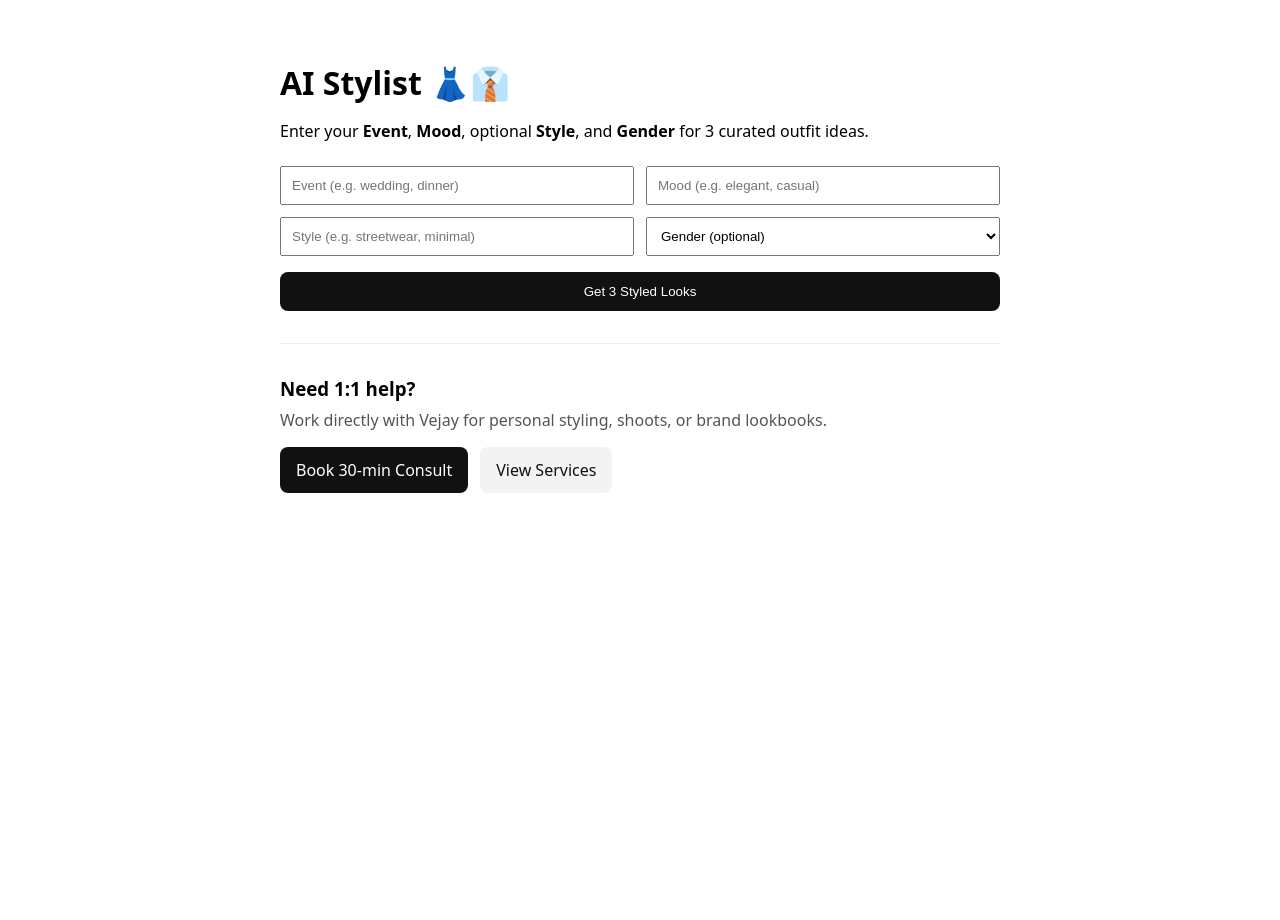
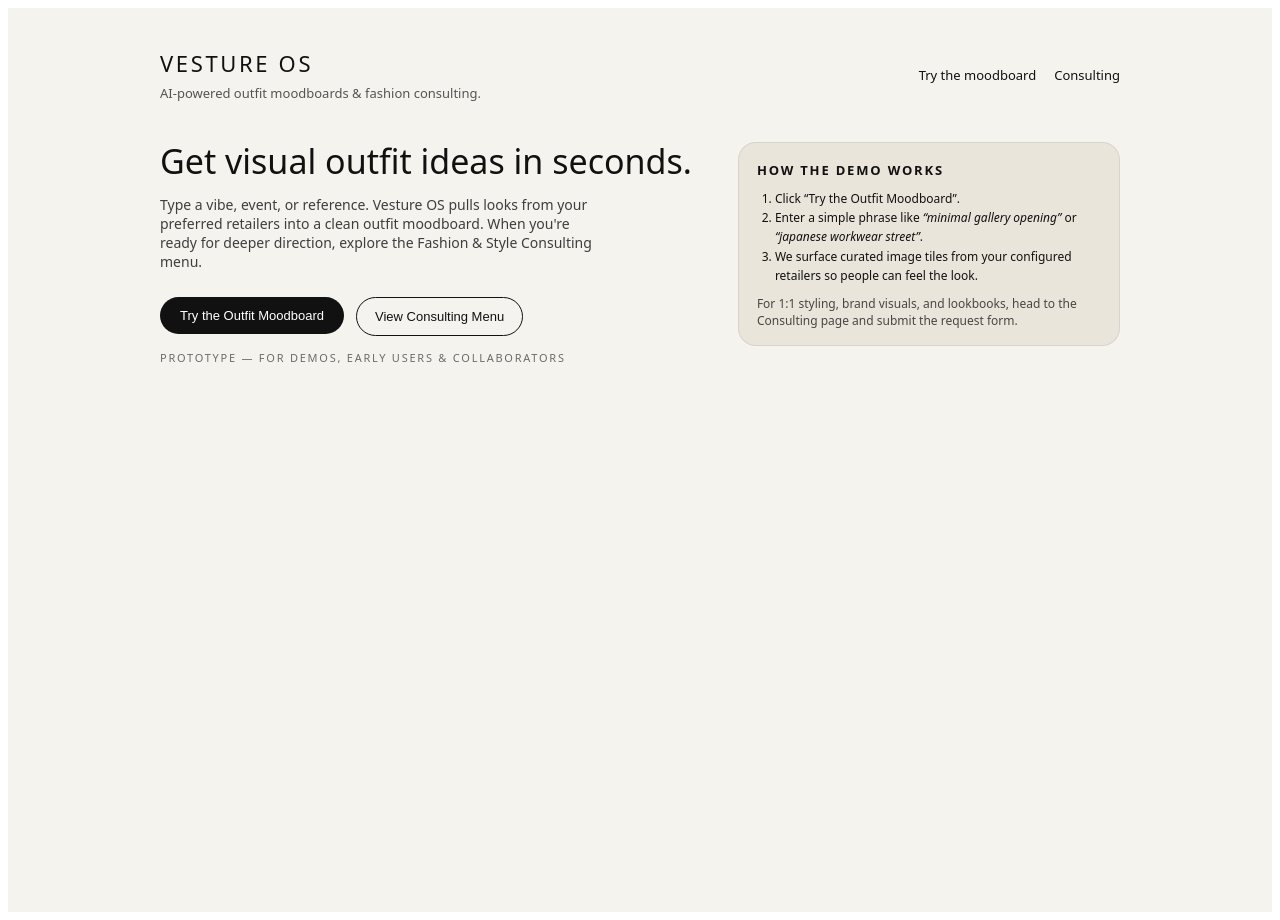
Before and after one commit to vejay650/vesture-os-mvp, a Next.js app: page / in a window 1280 px wide. Before the commit the page ends 800 px from the top, so only its background shows below. Built offline with nearby package versions, Linux system fonts and the light colour scheme.

Commit message:
Update index.tsx

```diff
--- a/pages/index.tsx
+++ b/pages/index.tsx
@@ -1,160 +1,210 @@
 // pages/index.tsx
-import { useState } from "react";
 import Link from "next/link";
 
 export default function Home() {
-  const [event, setEvent] = useState("");
-  const [mood, setMood] = useState("");
-  const [style, setStyle] = useState("");
-  const [gender, setGender] = useState("");
-  const [suggestions, setSuggestions] = useState<string[]>([]);
-  const [loading, setLoading] = useState(false);
-  const [error, setError] = useState("");
-
-  const handleSubmit = async (e: React.FormEvent) => {
-    e.preventDefault();
-    setLoading(true);
-    setError("");
-    setSuggestions([]);
-
-    try {
-      const res = await fetch("/api/curate", {
-        method: "POST",
-        headers: { "Content-Type": "application/json" },
-        body: JSON.stringify({ event, mood, style, gender }),
-      });
-
-      const data = await res.json();
-
-      if (!res.ok) {
-        setError(data?.error || "Something went wrong.");
-      } else {
-        setSuggestions(Array.isArray(data?.suggestions) ? data.suggestions : []);
-      }
-    } catch {
-      setError("Failed to reach server.");
-    } finally {
-      setLoading(false);
-    }
-  };
-
   return (
     <main
       style={{
-        padding: "2rem",
-        fontFamily: "system-ui, -apple-system, Segoe UI, Roboto, sans-serif",
-        maxWidth: 720,
-        margin: "0 auto",
+        minHeight: "100vh",
+        padding: "40px 24px 64px",
+        fontFamily: "system-ui, -apple-system, BlinkMacSystemFont, sans-serif",
+        background: "#F5F3EE",
+        color: "#111",
+        display: "flex",
+        flexDirection: "column",
+        alignItems: "center",
       }}
     >
-      <h1 style={{ marginBottom: 8 }}>AI Stylist 👗👔</h1>
-      <p style={{ marginBottom: 24 }}>
-        Enter your <strong>Event</strong>, <strong>Mood</strong>, optional{" "}
-        <strong>Style</strong>, and <strong>Gender</strong> for 3 curated outfit ideas.
+      {/* Brand */}
+      <header
+        style={{
+          width: "100%",
+          maxWidth: 960,
+          display: "flex",
+          justifyContent: "space-between",
+          alignItems: "center",
+          marginBottom: 40,
+        }}
+      >
+        <div>
+          <div
+            style={{
+              fontSize: 22,
+              fontWeight: 500,
+              letterSpacing: "0.12em",
+              textTransform: "uppercase",
+            }}
+          >
+            VESTURE OS
+          </div>
+          <p
+            style={{
+              margin: "6px 0 0",
+              fontSize: 13,
+              opacity: 0.7,
+            }}
+          >
+            AI-powered outfit moodboards & fashion consulting.
+          </p>
+        </div>
+
+        <nav
+          style={{
+            display: "flex",
+            gap: 18,
+            fontSize: 13,
+          }}
+        >
+          <Link href="/results?mode=moodboard" style={{ textDecoration: "none", color: "#111" }}>
+            Try the moodboard
+          </Link>
+          <Link href="/consult" style={{ textDecoration: "none", color: "#111" }}>
+            Consulting
+          </Link>
+        </nav>
+      </header>
+
+      {/* Hero */}
+      <section
+        style={{
+          width: "100%",
+          maxWidth: 960,
+          display: "grid",
+          gridTemplateColumns: "minmax(0, 2fr) minmax(260px, 1.4fr)",
+          gap: 32,
+          alignItems: "flex-start",
+        }}
+      >
+        <div>
+          <h1
+            style={{
+              fontSize: "34px",
+              lineHeight: 1.15,
+              fontWeight: 500,
+              margin: 0,
+            }}
+          >
+            Get visual outfit ideas in seconds.
+          </h1>
+          <p
+            style={{
+              marginTop: 14,
+              fontSize: 14,
+              maxWidth: 440,
+              opacity: 0.8,
+            }}
+          >
+            Type a vibe, event, or reference. Vesture OS pulls looks from your
+            preferred retailers into a clean outfit moodboard. When you&apos;re
+            ready for deeper direction, explore the Fashion &amp; Style
+            Consulting menu.
           </p>
 
-      <form
-        onSubmit={handleSubmit}
-        style={{ display: "grid", gap: 12, gridTemplateColumns: "1fr 1fr" }}
+          {/* Primary CTA buttons */}
+          <div
+            style={{
+              display: "flex",
+              flexWrap: "wrap",
+              gap: 12,
+              marginTop: 26,
+            }}
           >
-        <input
-          placeholder="Event (e.g. wedding, dinner)"
-          value={event}
-          onChange={(e) => setEvent(e.target.value)}
-          required
-          style={{ padding: "10px", gridColumn: "1 / span 1" }}
-        />
-        <input
-          placeholder="Mood (e.g. elegant, casual)"
-          value={mood}
-          onChange={(e) => setMood(e.target.value)}
-          required
-          style={{ padding: "10px", gridColumn: "2 / span 1" }}
-        />
-        <input
-          placeholder="Style (e.g. streetwear, minimal)"
-          value={style}
-          onChange={(e) => setStyle(e.target.value)}
-          style={{ padding: "10px", gridColumn: "1 / span 1" }}
-        />
-        <select
-          value={gender}
-          onChange={(e) => setGender(e.target.value)}
-          style={{ padding: "10px", gridColumn: "2 / span 1" }}
-        >
-          <option value="">Gender (optional)</option>
-          <option value="men's">Men’s</option>
-          <option value="women's">Women’s</option>
-          <option value="unisex">Unisex</option>
-        </select>
-
+            <Link href="/results?mode=moodboard">
               <button
-          type="submit"
-          disabled={loading}
                 style={{
-            padding: "12px 16px",
+                  padding: "11px 20px",
+                  borderRadius: 999,
+                  border: "none",
                   background: "#111",
                   color: "#fff",
-            border: "none",
+                  fontSize: 13,
                   cursor: "pointer",
-            gridColumn: "1 / span 2",
-            marginTop: 4,
-            borderRadius: 8,
                 }}
               >
-          {loading ? "Styling..." : "Get 3 Styled Looks"}
+                Try the Outfit Moodboard
               </button>
-      </form>
+            </Link>
 
-      {error && <p style={{ color: "crimson", marginTop: 16 }}>{error}</p>}
-
-      {suggestions.length > 0 && (
-        <section style={{ marginTop: 24 }}>
-          <h3 style={{ marginBottom: 8 }}>Suggested Outfits</h3>
-          <ol style={{ paddingLeft: 18, lineHeight: 1.6 }}>
-            {suggestions.map((s, i) => (
-              <li key={i}>{s}</li>
-            ))}
-          </ol>
-        </section>
-      )}
-
-      {/* Consulting CTA */}
-      <hr style={{ margin: "32px 0", border: 0, borderTop: "1px solid #eee" }} />
-      <section style={{ display: "grid", gap: 8 }}>
-        <h3 style={{ margin: 0 }}>Need 1:1 help?</h3>
-        <p style={{ margin: 0, color: "#555" }}>
-          Work directly with Vejay for personal styling, shoots, or brand lookbooks.
-        </p>
-        <div style={{ display: "flex", gap: 12, marginTop: 8 }}>
-          <Link href="/consult" legacyBehavior>
-            <a
-  href="/consult#book"
+            <Link href="/consult">
+              <button
                 style={{
-    padding: "12px 16px",
-    background: "#111",
-    color: "#fff",
-    borderRadius: 8,
-    textDecoration: "none",
+                  padding: "11px 18px",
+                  borderRadius: 999,
+                  border: "1px solid #111",
+                  background: "transparent",
+                  color: "#111",
+                  fontSize: 13,
+                  cursor: "pointer",
                 }}
               >
-  Book 30-min Consult
-</a>
+                View Consulting Menu
+              </button>
+            </Link>
+          </div>
 
-          </Link>
-          <Link href="/consult" legacyBehavior>
-            <a
+          {/* Social proof-ish line */}
+          <p
             style={{
-                padding: "12px 16px",
-                background: "#f3f3f3",
-                color: "#111",
-                borderRadius: 8,
-                textDecoration: "none",
+              marginTop: 14,
+              fontSize: 11,
+              textTransform: "uppercase",
+              letterSpacing: "0.16em",
+              opacity: 0.6,
             }}
           >
-              View Services
-            </a>
-          </Link>
+            prototype — for demos, early users & collaborators
+          </p>
+        </div>
+
+        {/* Right column: simple explainer */}
+        <div
+          style={{
+            padding: "18px 18px 16px",
+            borderRadius: 18,
+            background: "#EAE5DB",
+            border: "1px solid rgba(0,0,0,0.08)",
+            fontSize: 12,
+            display: "grid",
+            gap: 10,
+          }}
+        >
+          <h3
+            style={{
+              margin: 0,
+              fontSize: 13,
+              textTransform: "uppercase",
+              letterSpacing: "0.14em",
+            }}
+          >
+            How the demo works
+          </h3>
+          <ol
+            style={{
+              margin: 0,
+              paddingLeft: 18,
+              lineHeight: 1.6,
+            }}
+          >
+            <li>Click &ldquo;Try the Outfit Moodboard&rdquo;.</li>
+            <li>
+              Enter a simple phrase like{" "}
+              <em>&ldquo;minimal gallery opening&rdquo;</em> or{" "}
+              <em>&ldquo;japanese workwear street&rdquo;</em>.
+            </li>
+            <li>
+              We surface curated image tiles from your configured retailers so
+              people can feel the look.
+            </li>
+          </ol>
+          <p
+            style={{
+              margin: 0,
+              opacity: 0.75,
+            }}
+          >
+            For 1:1 styling, brand visuals, and lookbooks, head to the
+            Consulting page and submit the request form.
+          </p>
         </div>
       </section>
     </main>
```
Lines whose indentation alone changed are shown as unchanged.
